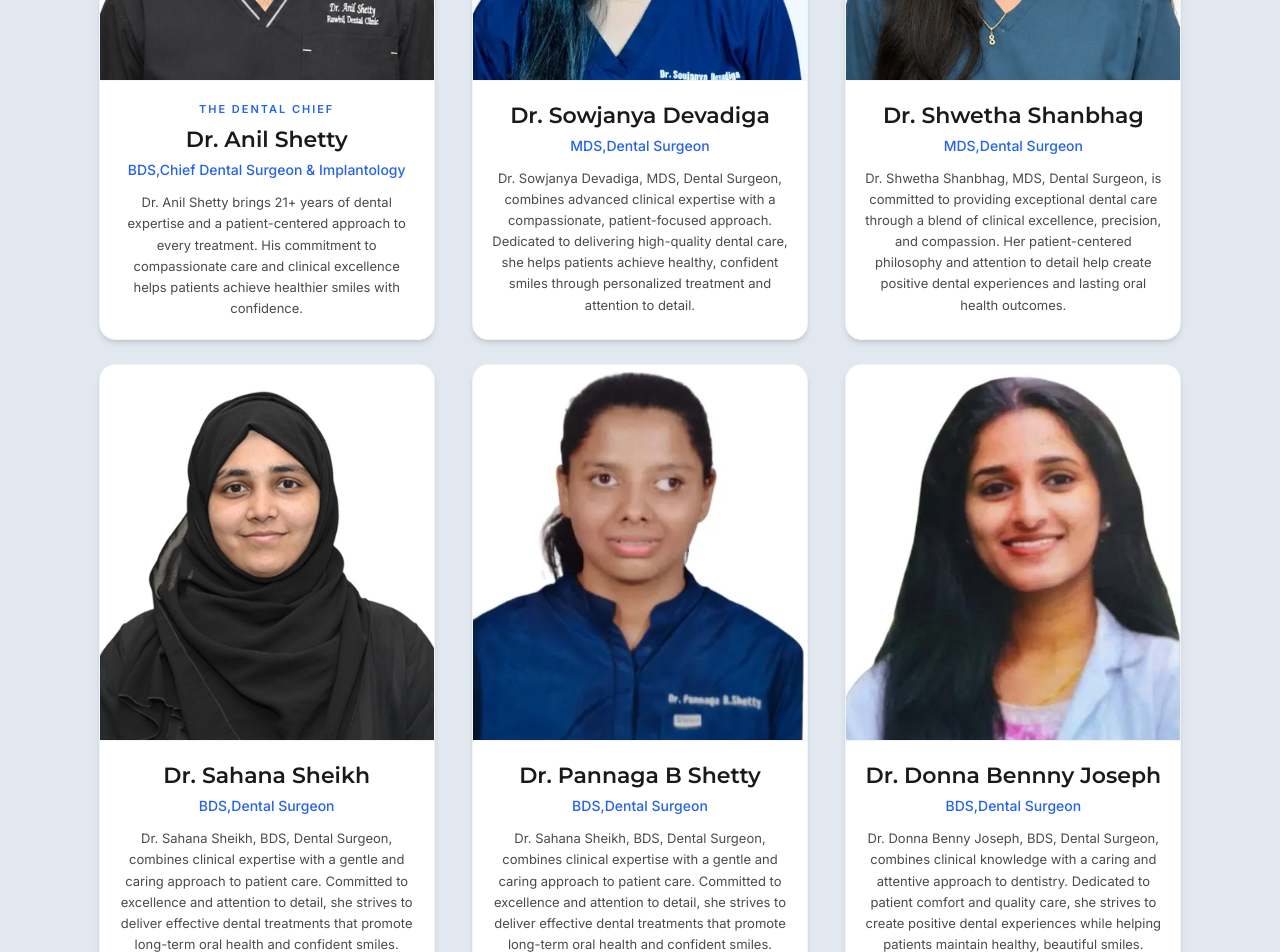
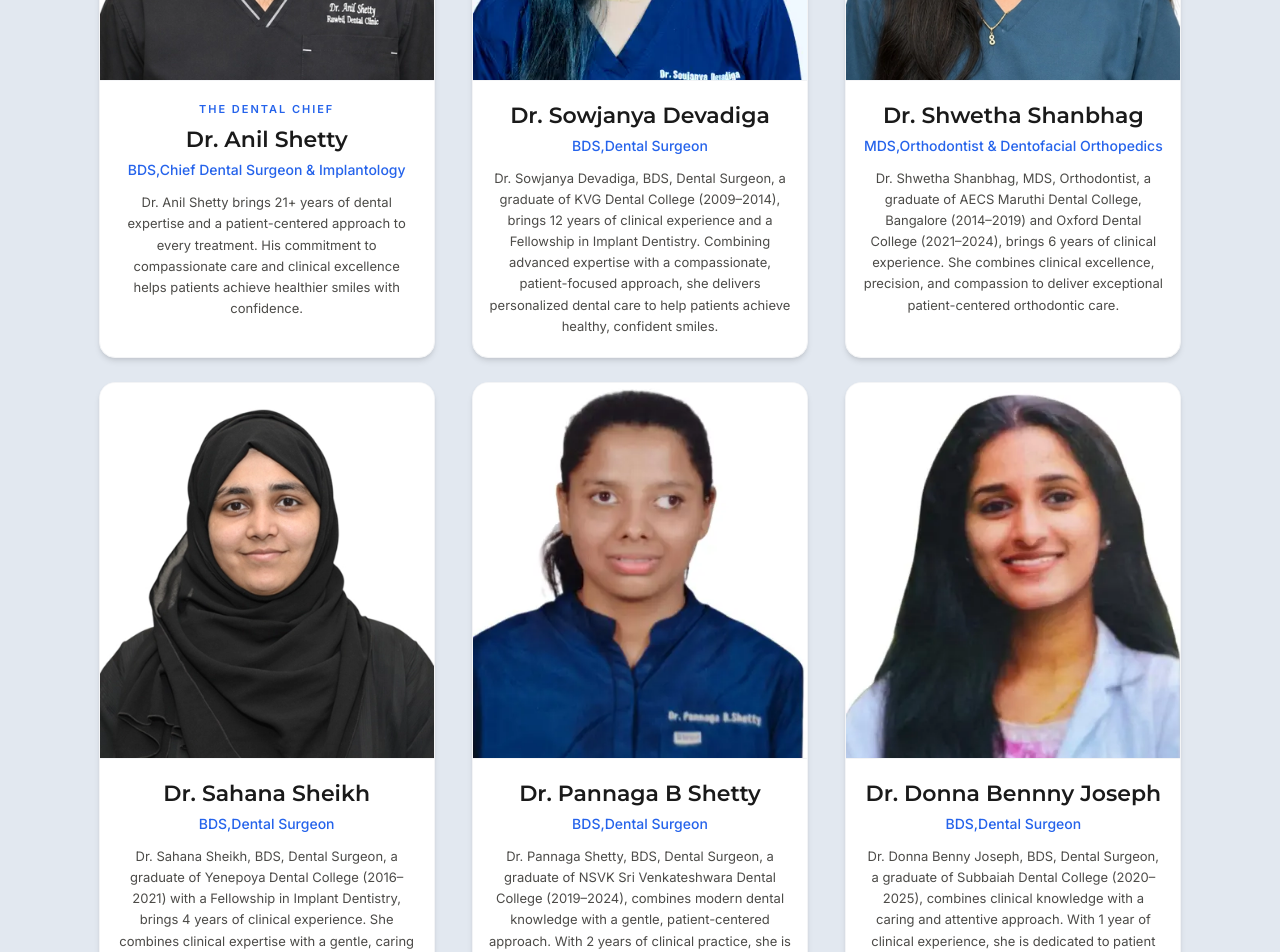
Before and after one commit to chithraksha16/RavirajDentalClinic, a Next.js app: page /about-us in a window 1280 px wide. Shown: the part 2960-3912 px from the top of the page. Built offline with nearby package versions, Linux system fonts and the light colour scheme.

Commit message:
updated about us and aboutglimpse

```diff
--- a/app/about-us/page.tsx
+++ b/app/about-us/page.tsx
@@ -4,30 +4,9 @@ import { FaArrowRight } from "react-icons/fa6"
 import { FaRegHeart } from "react-icons/fa";
 import { RiUserHeartLine } from "react-icons/ri";
 import { RiPulseAiFill } from "react-icons/ri";
-import { Metadata } from "next";
 import StatsSection from "@/components/ui/StatSection";
 import AboutGlimpse from "@/components/ui/AboutGlimpse"
 import Image from "next/image";
-export const metadata: Metadata = {
-    title: "About-Us | Raviraj Dental Clinic",
-    description:
-        "Comprehensive dental treatments including cosmetic dentistry, orthodontics, implants, root canal therapy, and preventive dental care.",
-    keywords: [
-        "Dentist",
-        "Dental Clinic",
-        "Dental Services",
-        "Root Canal",
-        "Dental Implants",
-        "Teeth Whitening",
-        "Braces",
-    ],
-    openGraph: {
-        title: "Raviraj Dental Clinic",
-        description:
-            "Professional dental care for healthy and confident smiles.",
-        type: "website",
-    },
-};
 
 const team = [
     {
@@ -42,36 +21,36 @@ const team = [
         id: 2,
         photo: "/teams/Dr Sowjanya.webp",
         name: "Dr. Sowjanya Devadiga",
-        speciality: "MDS,Dental Surgeon ",
-        description: "Dr. Sowjanya Devadiga, MDS, Dental Surgeon, combines advanced clinical expertise with a compassionate, patient-focused approach. Dedicated to delivering high-quality dental care, she helps patients achieve healthy, confident smiles through personalized treatment and attention to detail."
+        speciality: "BDS,Dental Surgeon ",
+        description: "Dr. Sowjanya Devadiga, BDS, Dental Surgeon, a graduate of KVG Dental College (2009–2014), brings 12 years of clinical experience and a Fellowship in Implant Dentistry. Combining advanced expertise with a compassionate, patient-focused approach, she delivers personalized dental care to help patients achieve healthy, confident smiles."
     },
     {
         id: 3,
         photo: "/teams/Dr Shwetha.webp",
         name: "Dr. Shwetha Shanbhag",
-        speciality: "MDS,Dental Surgeon ",
-        description: "Dr. Shwetha Shanbhag, MDS, Dental Surgeon, is committed to providing exceptional dental care through a blend of clinical excellence, precision, and compassion. Her patient-centered philosophy and attention to detail help create positive dental experiences and lasting oral health outcomes."
+        speciality: "MDS,Orthodontist & Dentofacial Orthopedics ",
+        description: "Dr. Shwetha Shanbhag, MDS, Orthodontist, a graduate of AECS Maruthi Dental College, Bangalore (2014–2019) and Oxford Dental College (2021–2024), brings 6 years of clinical experience. She combines clinical excellence, precision, and compassion to deliver exceptional patient-centered orthodontic care."
     },
     {
         id: 4,
         photo: "/teams/Dr Sahana.webp",
         name: "Dr. Sahana Sheikh",
         speciality: "BDS,Dental Surgeon ",
-        description: "Dr. Sahana Sheikh, BDS, Dental Surgeon, combines clinical expertise with a gentle and caring approach to patient care. Committed to excellence and attention to detail, she strives to deliver effective dental treatments that promote long-term oral health and confident smiles."
+        description: "Dr. Sahana Sheikh, BDS, Dental Surgeon, a graduate of Yenepoya Dental College (2016–2021) with a Fellowship in Implant Dentistry, brings 4 years of clinical experience. She combines clinical expertise with a gentle, caring approach to deliver effective dental care and confident smiles."
     },
     {
         id: 5,
         photo: "/teams/Dr. Pannaga.webp",
         name: "Dr. Pannaga B Shetty",
         speciality: "BDS,Dental Surgeon ",
-        description: "Dr. Sahana Sheikh, BDS, Dental Surgeon, combines clinical expertise with a gentle and caring approach to patient care. Committed to excellence and attention to detail, she strives to deliver effective dental treatments that promote long-term oral health and confident smiles."
+        description: "Dr. Pannaga Shetty, BDS, Dental Surgeon, a graduate of NSVK Sri Venkateshwara Dental College (2019–2024), combines modern dental knowledge with a gentle, patient-centered approach. With 2 years of clinical practice, she is committed to providing quality dental care and helping patients achieve confident smiles."
     },
     {
         id: 6,
         photo: "/teams/Dr.Donna.webp",
         name: "Dr. Donna Bennny Joseph",
         speciality: "BDS,Dental Surgeon ",
-        description: "Dr. Donna Benny Joseph, BDS, Dental Surgeon, combines clinical knowledge with a caring and attentive approach to dentistry. Dedicated to patient comfort and quality care, she strives to create positive dental experiences while helping patients maintain healthy, beautiful smiles."
+        description: "Dr. Donna Benny Joseph, BDS, Dental Surgeon, a graduate of Subbaiah Dental College (2020–2025), combines clinical knowledge with a caring and attentive approach. With 1 year of clinical experience, she is dedicated to patient comfort, quality care, and healthy smiles."
     },
     {
         id: 7,
@@ -218,22 +197,19 @@ const page = () => {
                     <h2 className="text-center  font-heading font-medium sm:text-[33px] text-[23px]">The Team Behind Your Smile</h2>
                 </div>
 
-                <div className="grid grid-cols-1 md:grid-cols-2 xl:grid-cols-3 gap-y-6 gap-x-0 mx-auto justify-items-center
-[grid-template-columns:280px]
-md:[grid-template-columns:repeat(2,280px)]
-xl:[grid-template-columns:repeat(3,336px)]">
+                <div className="grid grid-cols-1 md:grid-cols-2 xl:grid-cols-3 gap-y-6 gap-x-0 mx-auto justify-items-center">
                     {team.map((teams) => (
-                        <div key={teams.id} className="w-[280px] xl:w-[336px] flex flex-col bg-white rounded-2xl overflow-hidden shadow-md border border-gray-100">
+                        <div key={teams.id} className="w-70 xl:w-84 flex flex-col bg-white rounded-2xl overflow-hidden shadow-md border border-gray-100">
 
                             <Image
                                 src={teams.photo || ""}
                                 alt={teams.name}
                                 width={336}
                                 height={375}
-                                className="w-full h-[330px] xl:h-[375px] object-cover object-top"
+                                className="w-full h-82.5 xl:h-93.75 object-cover object-top"
                             />
 
-                            <div className="h-[1px] bg-gray-100" />
+                            <div className="h-px bg-gray-100" />
 
                             <div className="flex flex-col items-center text-center gap-1 px-4 py-5">
                                 {teams?.caption && (
@@ -271,7 +247,7 @@ xl:[grid-template-columns:repeat(3,336px)]">
                             width={1140}
                             height={520}
                             unoptimized
-                            className="w-full h-[220px] sm:h-[320px] md:h-[420px] lg:h-[520px] object-cover rounded-xl"
+                            className="w-full h-55 sm:h-80 md:h-105 lg:h-130 object-cover rounded-xl"
                         />
                     </div>
                 </div>
--- a/components/ui/AboutGlimpse.tsx
+++ b/components/ui/AboutGlimpse.tsx
@@ -4,10 +4,10 @@ import { useRef, useState } from "react";
 
 const mediaItems = [
   { type: "video", src: "/gallery/rrdcvid2_Jr7H9iTR.mp4" },
-  { type: "image", src: "/teams/fullteam-rrdc.webp" },
-  { type: "image", src: "/teams/fullteam-rrdc.webp" },
-  { type: "image", src: "/teams/fullteam-rrdc.webp" },
-  { type: "image", src: "/teams/fullteam-rrdc.webp" },
+  { type: "image", src: "/gallery/gallery7.webp" },
+  { type: "image", src: "/gallery/gallery5.webp" },
+  { type: "image", src: "/gallery/gallery3.webp" },
+  { type: "image", src: "/gallery/gallery2.webp" },
 ];
 
 export default function ClinicGallery() {
@@ -51,7 +51,7 @@ export default function ClinicGallery() {
           {mediaItems.map((item, i) => (
             <div
               key={i}
-              className={`snap-center flex-shrink-0 w-[75vw] h-[340px] rounded-2xl overflow-hidden border-2 transition-all duration-300 ${
+              className={`snap-center shrink-0 w-[75vw] h-85 rounded-2xl overflow-hidden border-2 transition-all duration-300 ${
                 active === i
                   ? "border-[#1a2f5e]"
                   : "border-transparent"
@@ -95,7 +95,7 @@ export default function ClinicGallery() {
 
       {/* ================= DESKTOP ================= */}
       <div className="hidden md:flex justify-center">
-        <div className="grid grid-cols-[300px_650px] gap-5 h-[430px]">
+        <div className="grid grid-cols-[300px_650px] gap-5 h-107.5">
 
           {/* Video */}
           <div className="rounded-2xl overflow-hidden">
```
